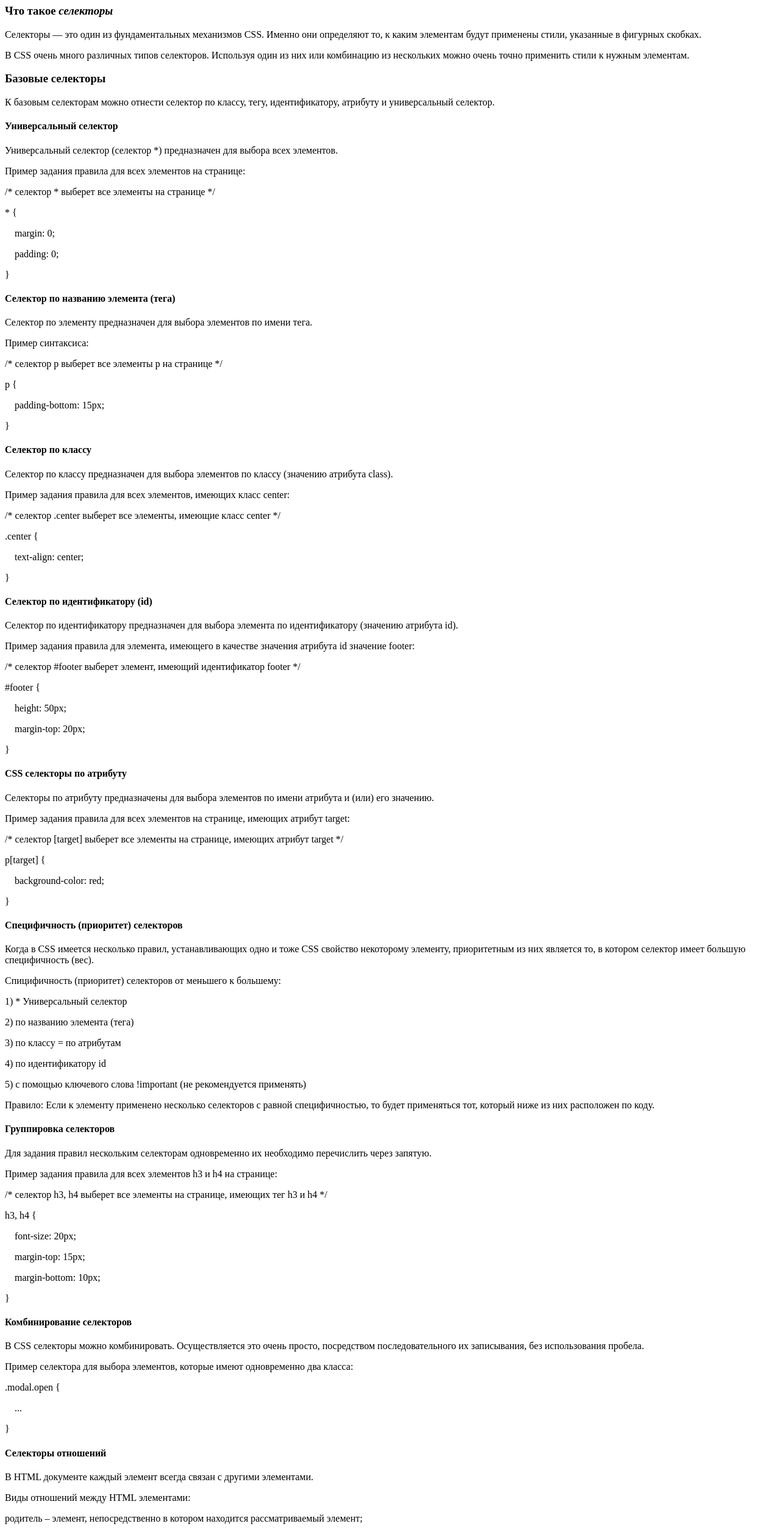
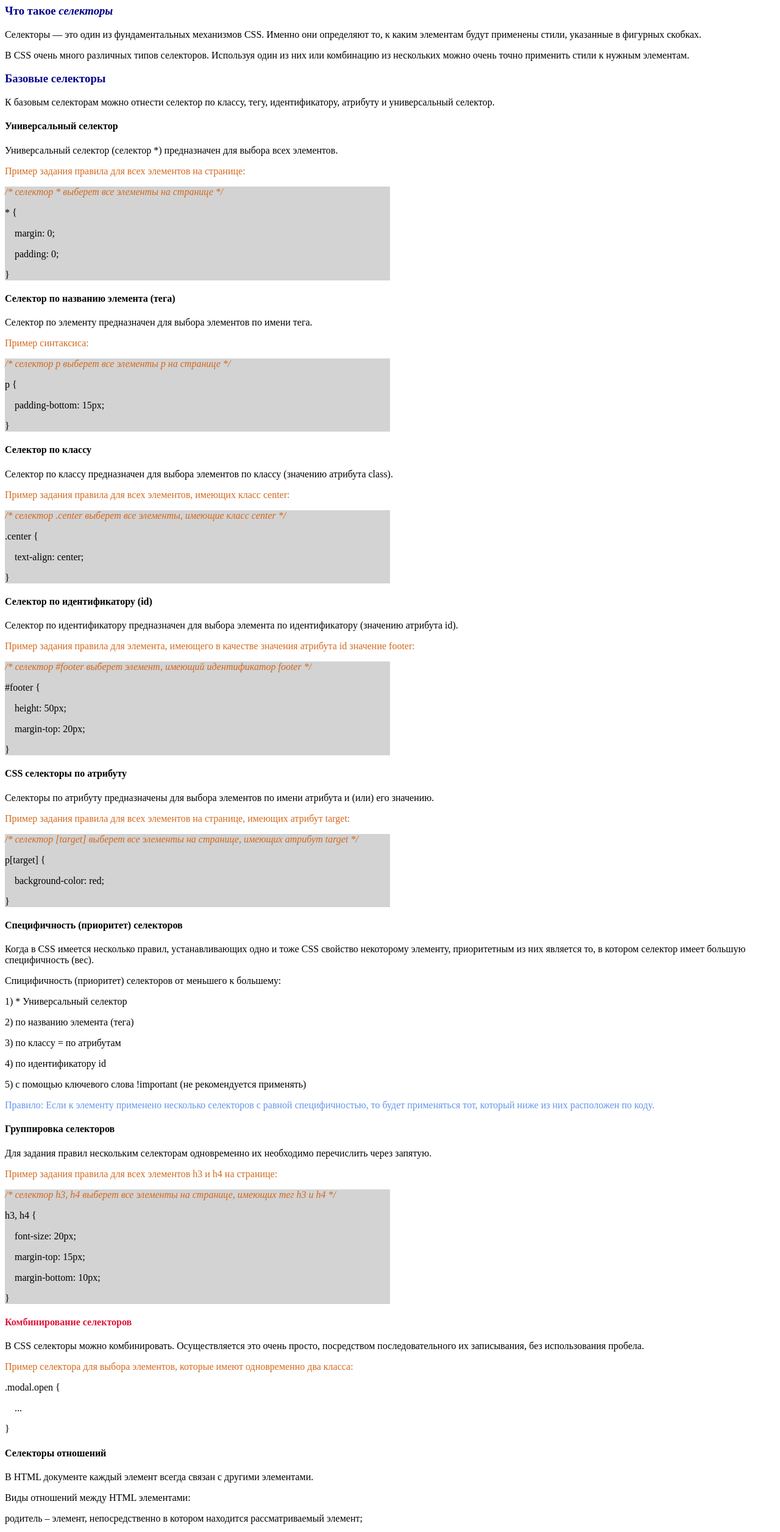
Before and after one commit to Aleksey223/Homework_5, a plain HTML site: page index.html in a window 1280 px wide. Shown: the part 73-2586 px from the top of the page at 61% size. Drawn offline with Linux system fonts and the light colour scheme.

Commit message:
Стили CSS

```diff
--- a/CSS/style.css
+++ b/CSS/style.css
@@ -0,0 +1,27 @@
+h1 {
+    color: blue;
+}
+#pravilo_1 {
+    color: cornflowerblue;
+}
+h3 {
+    color: darkblue;
+}
+.primer_1 {
+    color: chocolate;
+
+}
+.primer_2 {
+    color: darkorchid;
+    background-color: beige;
+}
+.text {
+    font-style: italic;
+}
+section {
+    background-color: lightgray;
+    width: 50%;
+}
+.cont h4 {
+    color: crimson;
+}
--- a/index.html
+++ b/index.html
@@ -1,6 +1,7 @@
 <!DOCTYPE html>
 <html lang="en">
 <head>
+    <link rel="stylesheet" href="./CSS/style.css">
     <meta charset="UTF-8">
     <meta http-equiv="X-UA-Compatible" content="IE=edge">
     <meta name="viewport" content="width=device-width, initial-scale=1.0">
@@ -25,58 +26,69 @@
         <div>
             <h4>Универсальный селектор</h4>
             <p>Универсальный селектор (селектор *) предназначен для выбора всех элементов.</p>
-            <p>Пример задания правила для всех элементов на странице:</p>
+            <p class="primer_1">Пример задания правила для всех элементов на странице:</p>
             <div>
-                <p>/* селектор * выберет все элементы на странице */</p>
+                <section>
+                    <p class="primer_1 text">/* селектор * выберет все элементы на странице */</p>
                     <p>* {</p>
                     <p> &nbsp; &nbsp; margin: 0;</p>
                     <p> &nbsp; &nbsp; padding: 0;</p>
                     <p>}</p>
+                </section>
             </div>
         </div>
         <div>
             <h4>Селектор по названию элементa (тега)</h4>
             <p>Селектор по элементу предназначен для выбора элементов по имени тега.</p>
-            <p>Пример синтаксиса:</p>
+            <p class="primer_1">Пример синтаксиса:</p>
             <div>
-                <p>/* селектор p выберет все элементы p на странице */</p>
+                <section>
+                    <p class="primer_1 text">/* селектор p выберет все элементы p на странице */</p>
                     <p>p {</p>
                     <p> &nbsp; &nbsp; padding-bottom: 15px;</p>
                     <p>}</p>
+                </section>
             </div>
         </div>
         <div>
             <h4>Селектор по классу</h4>
             <p>Селектор по классу предназначен для выбора элементов по классу (значению атрибута class).</p>
-            <p>Пример задания правила для всех элементов, имеющих класс center:</p>
+            <p class="primer_1">Пример задания правила для всех элементов, имеющих класс center:</p>
             <div>
-                <p>/* селектор .center выберет все элементы, имеющие класс center */</p>
+                <section>
+                    <p class="primer_1 text">/* селектор .center выберет все элементы, имеющие класс center */</p>
                     <p>.center {</p>
                     <p> &nbsp; &nbsp; text-align: center;</p>
                     <p>}</p>
+                </section>
             </div>
         </div>
         <div>
             <h4>Селектор по идентификатору (id)</h4>
             <p>Селектор по идентификатору предназначен для выбора элемента по идентификатору (значению атрибута id).</p>
-            <p>Пример задания правила для элемента, имеющего в качестве значения атрибута id значение footer:</p>
+            <p class="primer_1">Пример задания правила для элемента, имеющего в качестве значения атрибута id значение footer:</p>
             <div>
-                <p>/* селектор #footer выберет элемент, имеющий идентификатор footer */</p>
+                <section>
+                    <p class="primer_1 text">/* селектор #footer выберет элемент, имеющий идентификатор footer */</p>
                     <p>#footer {</p>
                     <p> &nbsp; &nbsp; height: 50px;</p>
                     <p> &nbsp; &nbsp; margin-top: 20px;</p>
                     <p>}</p>
+                </section>
+
             </div>
         </div>
         <div>
             <h4>CSS селекторы по атрибуту</h4>
             <p>Селекторы по атрибуту предназначены для выбора элементов по имени атрибута и (или) его значению.</p>
-            <p>Пример задания правила для всех элементов на странице, имеющих атрибут target:</p>
+            <p class="primer_1">Пример задания правила для всех элементов на странице, имеющих атрибут target:</p>
             <div>
-                <p>/* селектор [target] выберет все элементы на странице, имеющих атрибут target */</p>
+                <section>
+                    <p class="primer_1 text">/* селектор [target] выберет все элементы на странице, имеющих атрибут target */</p>
                     <p>p[target] {</p>
                     <p> &nbsp; &nbsp; background-color: red;</p>
                     <p>}</p>
+                </section>
             </div>
         </div>
         <div>
@@ -89,27 +101,29 @@
                 <p>3) по классу = по атрибутам</p>
                 <p>4) по идентификатору id</p>
                 <p>5) с помощью ключевого слова !important (не рекомендуется применять)</p>
-                <p>Правило: Если к элементу применено несколько селекторов с равной специфичностью, то будет применяться тот, который ниже из них расположен по коду.</p>
+                <p id="pravilo_1">Правило: Если к элементу применено несколько селекторов с равной специфичностью, то будет применяться тот, который ниже из них расположен по коду.</p>
             </div>
-
         </div>
         <div>
             <h4>Группировка селекторов</h4>
             <p>Для задания правил нескольким селекторам одновременно их необходимо перечислить через запятую.</p>
-            <p>Пример задания правила для всех элементов h3 и h4 на странице:</p>
+            <p class="primer_1">Пример задания правила для всех элементов h3 и h4 на странице:</p>
             <div>
-                <p>/* селектор h3, h4 выберет все элементы на странице, имеющих тег h3 и h4 */</p>
+                <section>
+                    <p class="primer_1 text">/* селектор h3, h4 выберет все элементы на странице, имеющих тег h3 и h4 */</p>
                     <p>h3, h4 {</p>
                     <p> &nbsp; &nbsp; font-size: 20px;</p>
                     <p> &nbsp; &nbsp; margin-top: 15px;</p>
                     <p> &nbsp; &nbsp; margin-bottom: 10px;</p>
                     <p>}</p>
+                </section>
+
             </div>
         </div>
-        <div>
+        <div class="cont">
             <h4>Комбинирование селекторов</h4>
             <p>В CSS селекторы можно комбинировать. Осуществляется это очень просто, посредством последовательного их записывания, без использования пробела.</p>
-            <p>Пример селектора для выбора элементов, которые имеют одновременно два класса:</p>
+            <p class="primer_1">Пример селектора для выбора элементов, которые имеют одновременно два класса:</p>
             <div>
                 <p>.modal.open {</p>
                 <p> &nbsp; &nbsp; ...</p>
@@ -139,24 +153,19 @@
             <p>Селектор X Y (предок потомки) предназначен для выбора элементов Y, находящихся в X.</p>
             <p>Другими словами, селектор X Y предназначен для выбора элементов Y, являющихся потомками элементов определяемым селектором X.</p>
             <p>Селекторы X Y называют контекстными или вложенными.</p>
-            <p>Например, селектор дочерних элементов div p выберет все элементы p, расположенные в div.</p>
+            <p class="primer_2">Например, селектор дочерних элементов div p выберет все элементы p, расположенные в div.</p>
         </div>
         <div>
             <h4>Селектор X > Y</h4>
             <p>Селектор X > Y (родитель > дети) предназначен для выбора элементов, определяемым селектором Y непосредственно расположенных в элементе, определяемым селектором X.</p>
             <p>По другому можно сказать, что селектор X > Y предназначен для выбора Y, у которых родителем является элемент, определяемым X.</p>
-            <p>Например, комбинация селекторов li > ul выберет все элементы ul, которые непосредственно расположены в li.</p>
+            <p class="primer_2">Например, комбинация селекторов li > ul выберет все элементы ul, которые непосредственно расположены в li.</p>
         </div>
         <div>
             <h4>Селектор X + Y</h4>
             <p>Селектор X + Y предназначен для выбора элементов Y, каждый из которых расположен сразу же после X.</p>
             <p>Другими словами, селектор X Y предназначен для выбора элементов Y, являющихся потомками элементов определяемым селектором X.</p>
-            <p>Элементы определяемым селектором X и Y должны находиться на одном уровне вложенности, т.е. быть по отношению друг к другу соседями (сиблингами).</p>
-        </div>
-        <div>
-            <h4>Селектор X ~ Y</h4>
-            <p>Селектор X ~ Y предназначен для выбора элементов Y, которые расположены после X. При этом элементы, определяемые селектором X и Y, должны являться по отношению друг к другу соседями (сиблингами).</p>
-            <p>Например, p ~ span выберет все элементы span, расположенные после элемента p на том же уровне вложенности.</p>
+            <p class="primer_2">Например, p ~ span выберет все элементы span, расположенные после элемента p на том же уровне вложенности.</p>
         </div>
 
     </main>
```
Lines whose indentation alone changed are shown as unchanged.
